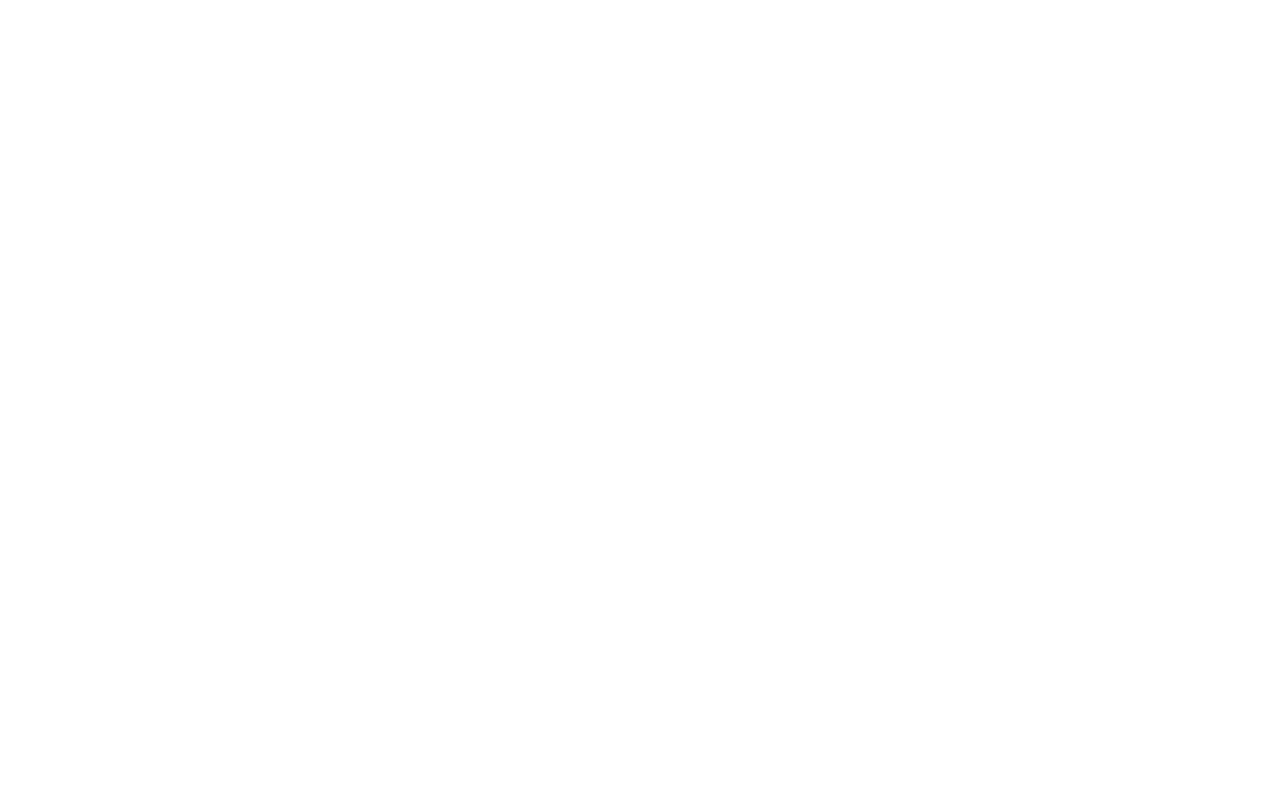
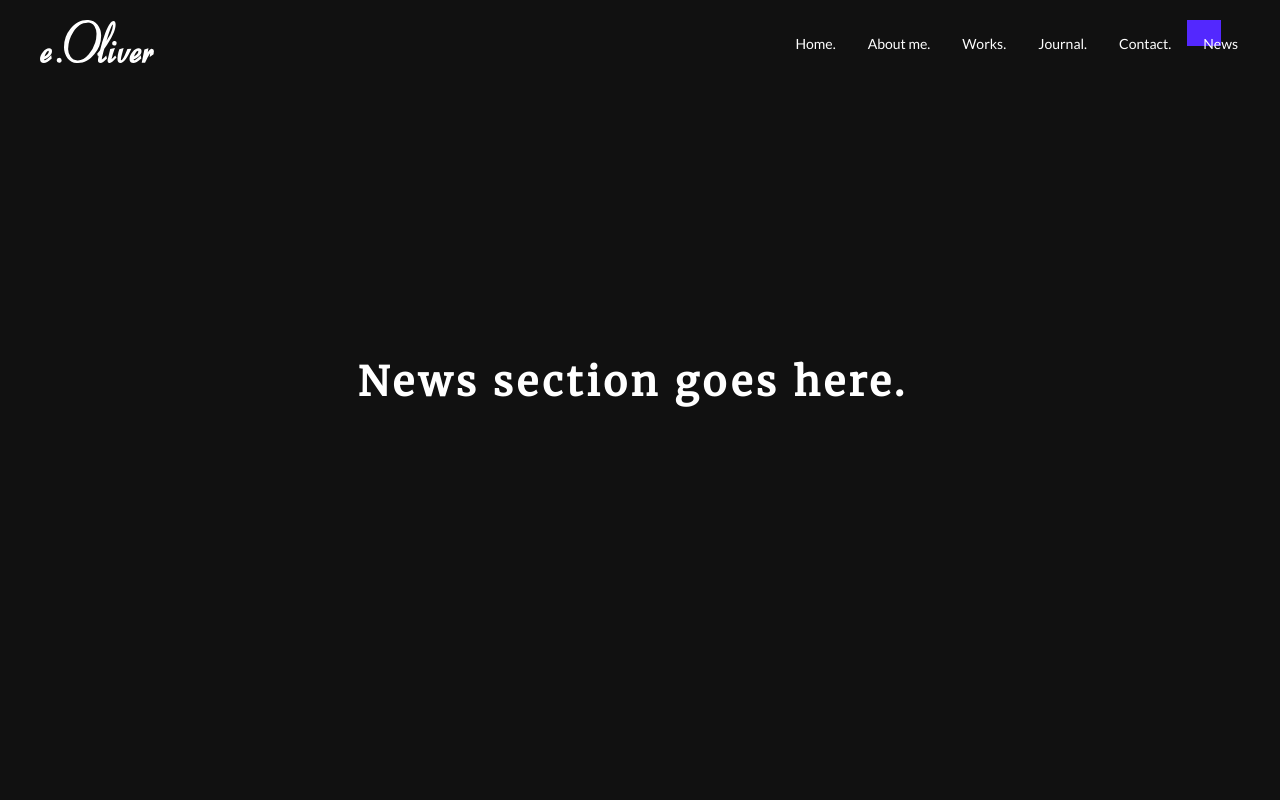
Before and after one commit to dalejodc/frontend-test, an Angular app: page /news in a window 1280 px wide. Before the commit this address led to /. Shown: the top 800 px of the page. Built offline with nearby package versions, Linux system fonts and the light colour scheme.

Commit message:
News demo section

```diff
--- a/src/app/app-routing.module.ts
+++ b/src/app/app-routing.module.ts
@@ -5,6 +5,7 @@ import {ContactComponent} from './components/contact/contact.component';
 import {AboutComponent} from './components/about/about.component';
 import { WorksComponent} from './components/works/works.component';
 import { JournalComponent} from './components/journal/journal.component';
+import { NewsComponent} from './components/news/news.component';
 
 const routes: Routes = [
   {path: '', component: HomeComponent},
@@ -12,7 +13,8 @@ const routes: Routes = [
   {path: 'about', component: AboutComponent},
   {path: 'works', component: WorksComponent},
   {path: 'journal', component: JournalComponent},
-  {path: 'contact', component: ContactComponent}
+  {path: 'contact', component: ContactComponent},
+  {path: 'news', component: NewsComponent},
 ];
 
 @NgModule({
--- a/src/app/app.module.ts
+++ b/src/app/app.module.ts
@@ -19,6 +19,7 @@ import { AboutComponent } from './components/about/about.component';
 import { SpinnerComponent } from './components/shared/spinner/spinner.component';
 import { WorksComponent } from './components/works/works.component';
 import { JournalComponent } from './components/journal/journal.component';
+import { NewsComponent } from './components/news/news.component';
 
 @NgModule({
   declarations: [
@@ -38,6 +39,7 @@ import { JournalComponent } from './components/journal/journal.component';
     SpinnerComponent,
     WorksComponent,
     JournalComponent,
+    NewsComponent,
   ],
   imports: [
     BrowserModule,
--- /dev/null
+++ b/src/app/components/news/news.component.css
@@ -0,0 +1,14 @@
+.news-section {
+	height: 100%;
+	min-height: 91vh;
+	background-repeat: no-repeat;
+    background: var(--light-black);
+    padding-top: 160px;
+    /* padding-bottom: 40%; */
+}
+
+.title {
+    font-family: 'Merriweather', serif;
+    font-size: 40px;
+    letter-spacing: 4px
+}
--- /dev/null
+++ b/src/app/components/news/news.component.html
@@ -0,0 +1,13 @@
+<app-navbar></app-navbar>
+<div class="news-section">
+
+  <div class="ui grid" style="padding-top: 8%;padding-bottom: 5%">
+    <div class=" sixteen wide tablet wide computer column "></div>
+    <div class=" sixteen  wide tablet sixteen wide computer column center aligned">
+      <h1 class="white-text title animated fadeInDown">News section goes here.</h1>
+    </div>
+    <div class=" six wide computer column "></div>
+    <div class=" two wide computer column "></div>
+  </div>
+</div>
+<app-footer></app-footer>
--- /dev/null
+++ b/src/app/components/news/news.component.ts
@@ -0,0 +1,15 @@
+import { Component, OnInit } from '@angular/core';
+
+@Component({
+  selector: 'app-news',
+  templateUrl: './news.component.html',
+  styleUrls: ['./news.component.css']
+})
+export class NewsComponent implements OnInit {
+
+  constructor() { }
+
+  ngOnInit() {
+  }
+
+}
```
Also changed, not shown: 1 other file (tests, documents, lock files or other folders).
